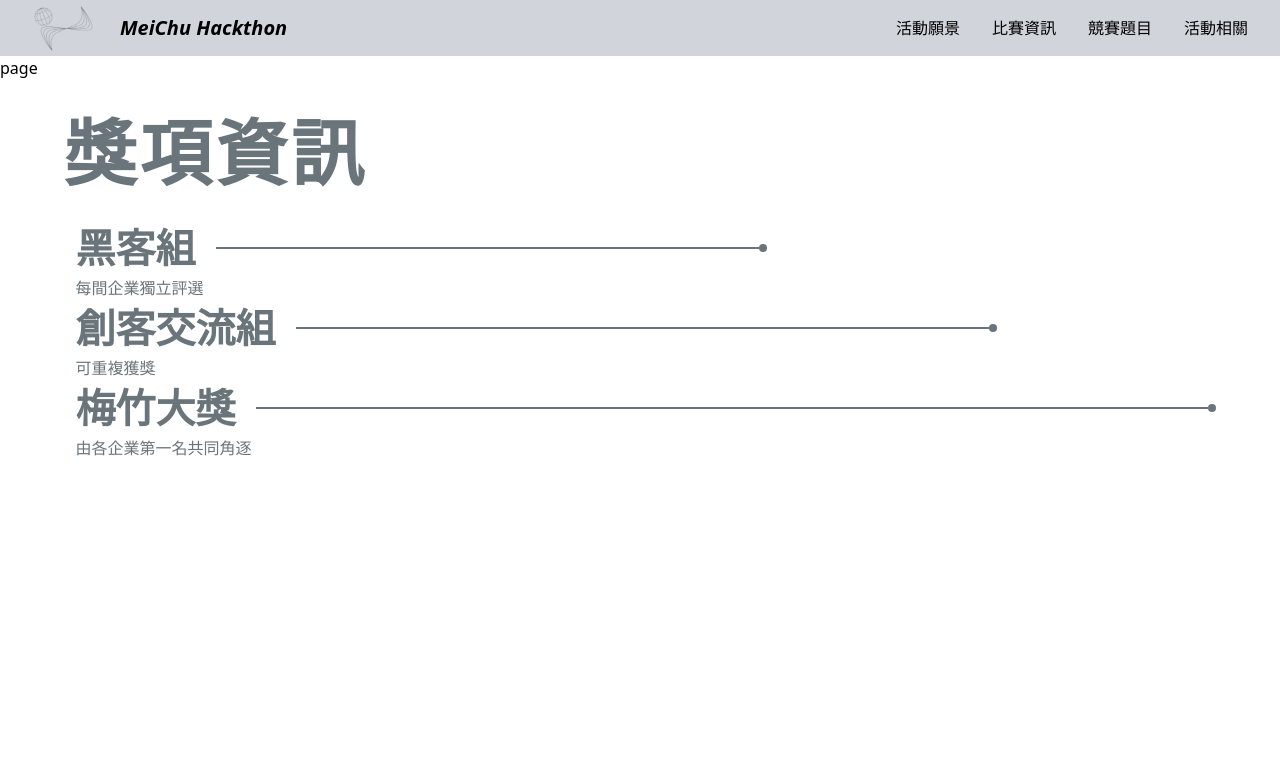
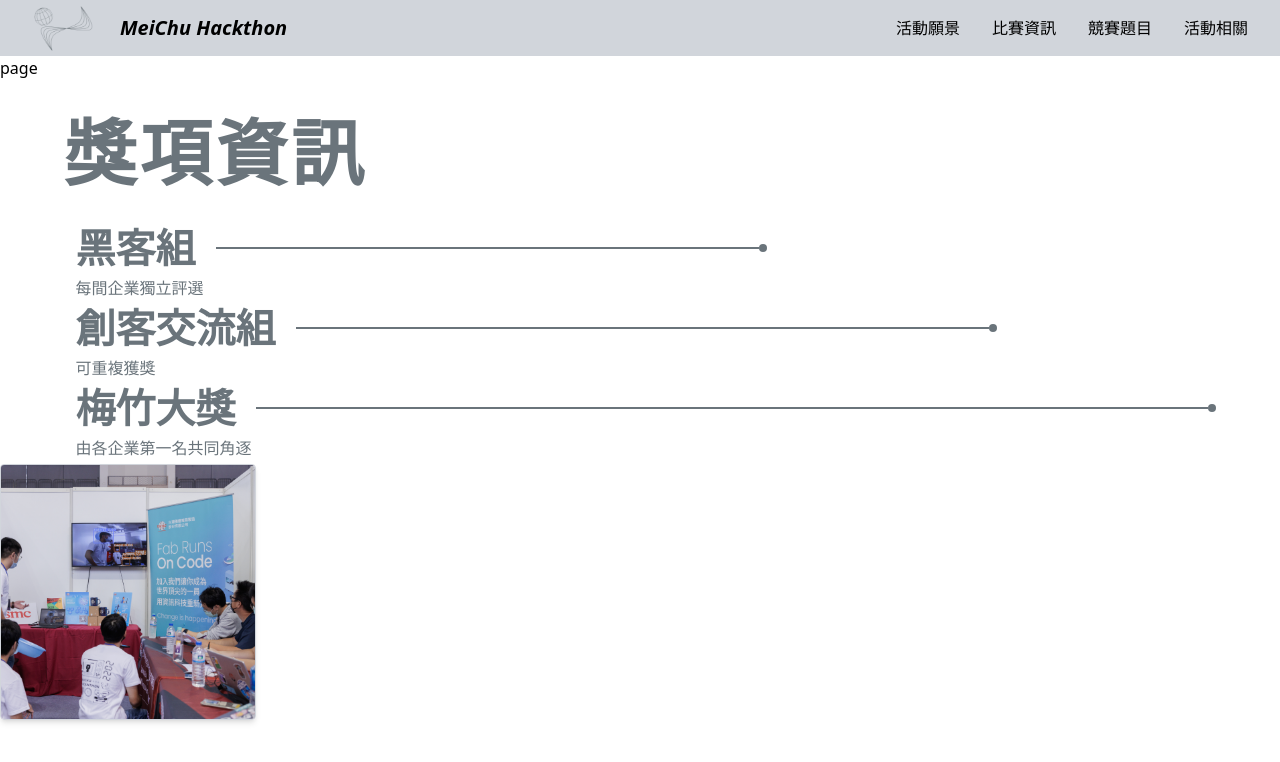
Before and after one commit to Official-Meichu-Hackathon/2023-singup, a Next.js app: page / in a window 1280 px wide. Shown: the top 762 px of the page. Built offline with nearby package versions, Linux system fonts and the light colour scheme.

Commit message:
feat: add prototype

```diff
--- a/app/page.jsx
+++ b/app/page.jsx
@@ -1,4 +1,5 @@
 import Award from "@components/Award"
+import Team_intro from "@components/Team_intro"
 
 const Home = () =>{
     return(
@@ -6,6 +7,10 @@ const Home = () =>{
             <div>page
             </div>
             <Award/>
+            <Team_intro
+                imageSrc="/assets/images/創客.png"
+                description="Image Description"
+            />
         </>
     )
 }
--- /dev/null
+++ b/components/Team_intro.jsx
@@ -0,0 +1,29 @@
+'use client'
+import React, { useState } from 'react';
+
+const TransformComponent = ({ imageSrc, description }) => {
+  const [isHovered, setIsHovered] = useState(false);
+
+  const handleHover = () => {
+    setIsHovered(!isHovered);
+  };
+
+  return (
+    <div
+      className="relative overflow-hidden w-64 h-64 border border-gray-300 rounded shadow-md transition-transform duration-300"
+      onMouseEnter={handleHover}
+      onMouseLeave={handleHover}
+    >
+      <img src={imageSrc} alt="Transforming" className="w-full h-full object-cover" />
+      <div
+        className={`${
+          isHovered ? 'transform translate-y-0 opacity-100' : 'transform translate-y-full opacity-0'
+        } transition-transform duration-300 absolute inset-0 flex items-center justify-center bg-black bg-opacity-60 text-white text-center`}
+      >
+        {description}
+      </div>
+    </div>
+  );
+};
+
+export default TransformComponent;
```
Also changed, not shown: public/assets/images/創客.png (added).
